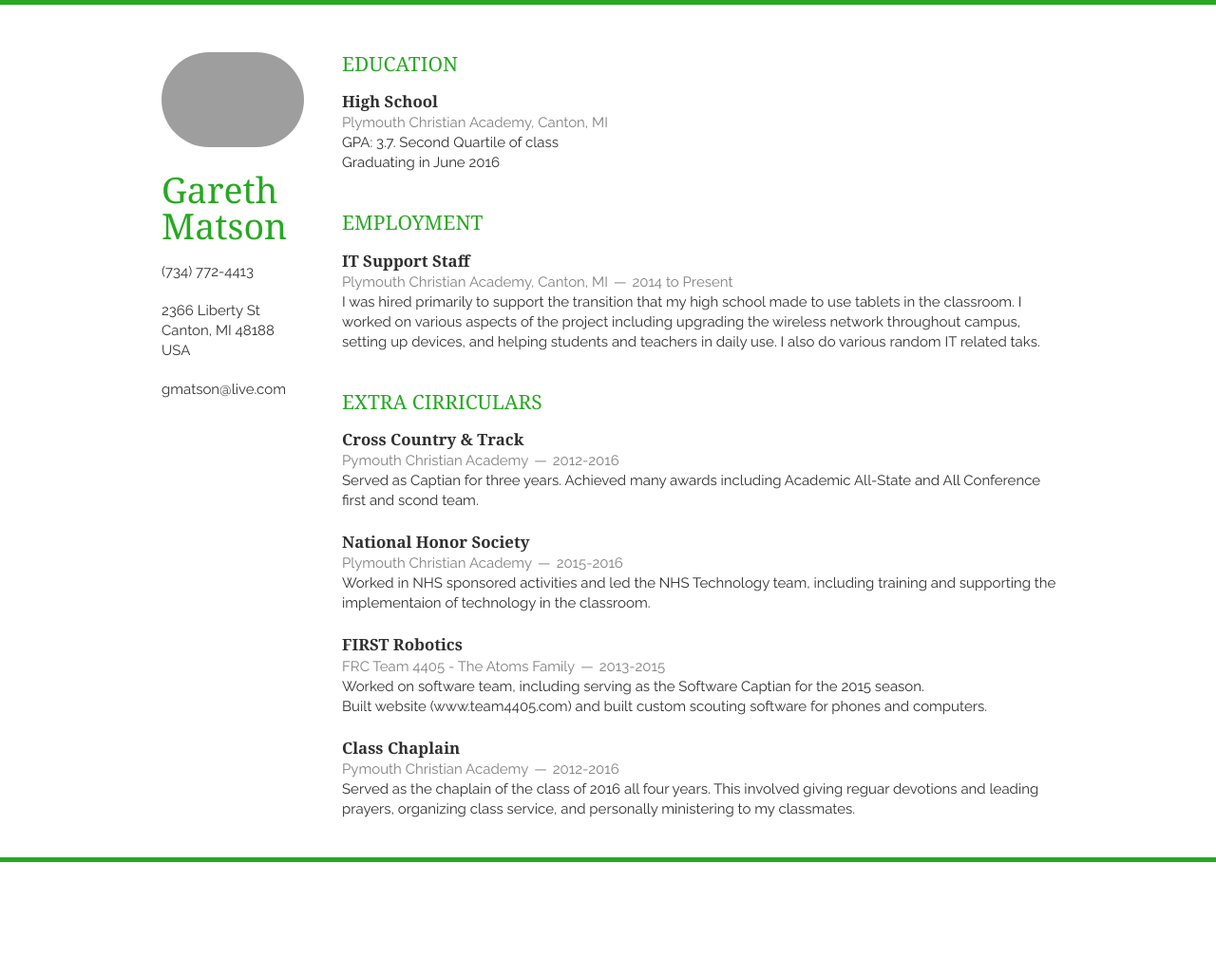
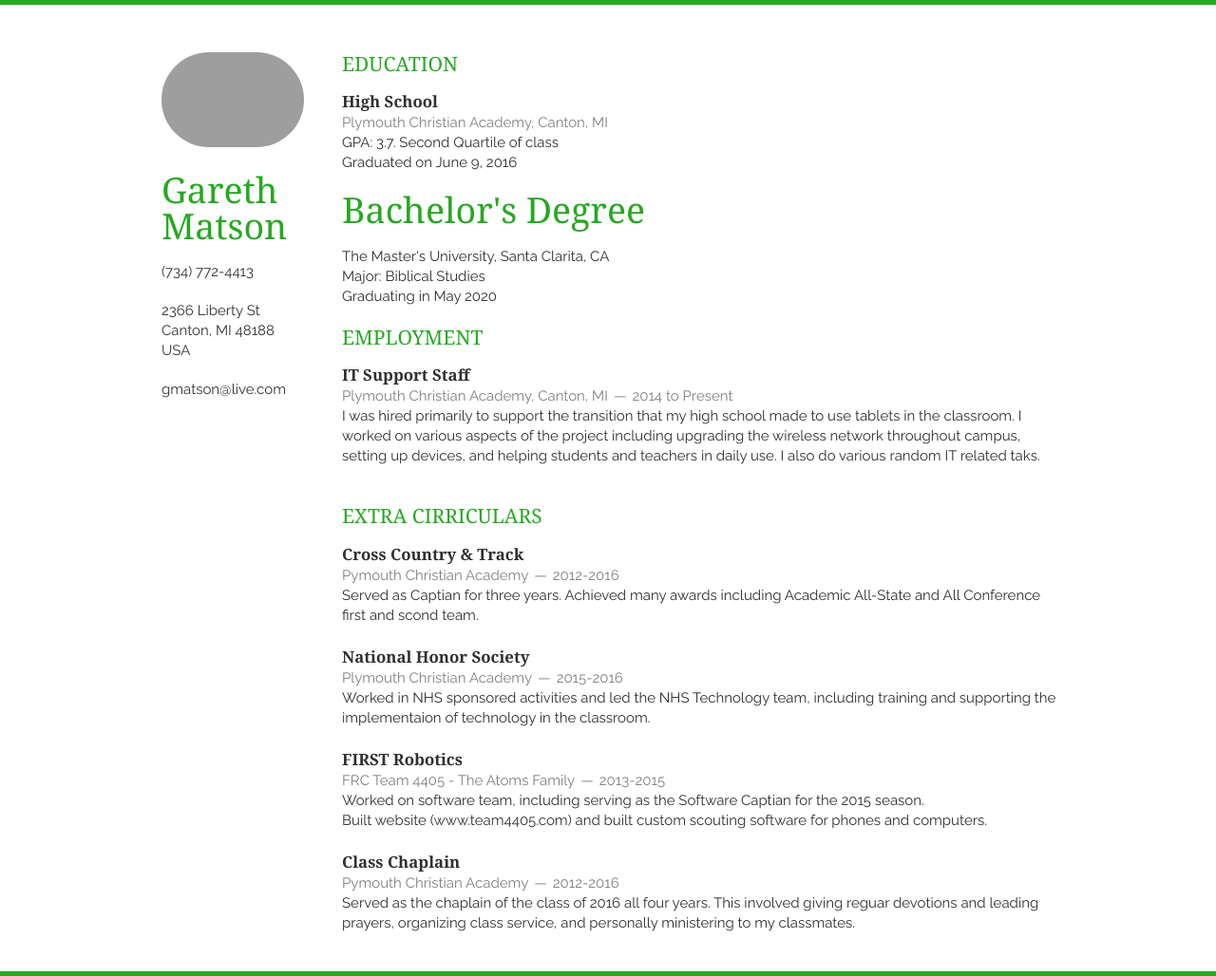
Before and after one commit to gerdums/gerdums.github.io, a Jekyll site: the page built from resume/index.html, in a window 1280 px wide. Shown: the whole page at 95% size. Built offline with Jekyll 4.4.1, drawn with Linux system fonts in a browser that asks for light colours; nearby versions of some CDN libraries; before the commit the page ends 908 px from its top, so only the background shows below that.

Commit message:
Update education.html

```diff
--- a/_includes/education.html
+++ b/_includes/education.html
@@ -6,6 +6,12 @@
             <span>Plymouth Christian Academy, Canton, MI</span>
         </header>
             <p>GPA: 3.7. Second Quartile of class</p>
-            <p>Graduating in June 2016</p>
+            <p>Graduated on June 9, 2016</p>
   </article>
+    <header>
+        <h1>Bachelor's Degree</h1>
+        <span>The Master's University, Santa Clarita, CA</span>
+    </header>
+        <p>Major: Biblical Studies</p>
+        <p>Graduating in May 2020</p>
   </section>
```
